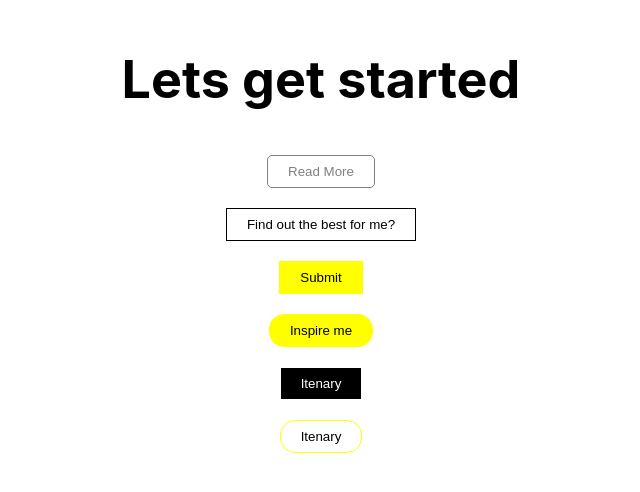
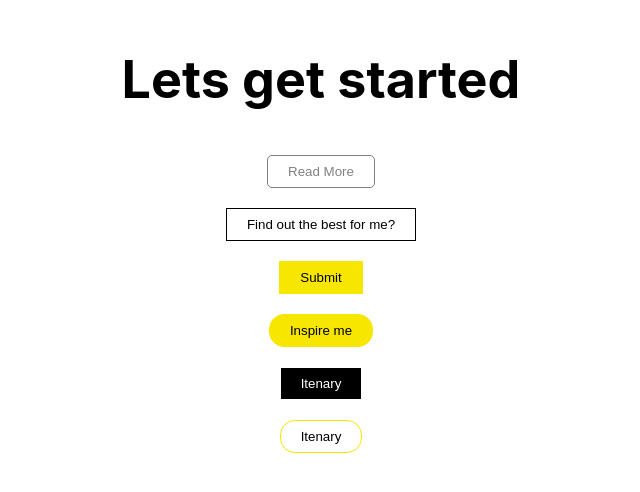
Before and after one commit to Anshu-rai89/ttw, a React (Create React App) app: page / in a window 1280 px wide. Shown: the part 162-654 px from the top of the page, without its empty margins (319-959 px from the left). Built offline with nearby package versions, Linux system fonts and the light colour scheme.

Commit message:
color code upaded

```diff
--- a/src/App.js
+++ b/src/App.js
@@ -134,10 +134,10 @@ function App() {
 
         <Buttonttw bclr='white' bordercolor='grey' clr='grey' bradius='5px' >Read More </Buttonttw>
         <Buttonttw bclr='white' clr='black' bordercolor='black'>Find out the best for me?</Buttonttw>
-        <Buttonttw bclr='yellow' clr='black' bordercolor='yellow'   >Submit</Buttonttw>
-        <Buttonttw bclr='yellow' clr='black' bordercolor='yellow' bradius='15px'  >Inspire me</Buttonttw>
+        <Buttonttw bclr='#F7E700' clr='black' bordercolor='#F7E700'   >Submit</Buttonttw>
+        <Buttonttw bclr='#F7E700' clr='black' bordercolor='#F7E700' bradius='15px'  >Inspire me</Buttonttw>
         <Buttonttw bclr='black' clr='white' bordercolor='white'   >Itenary</Buttonttw>
-        <Buttonttw bclr='white' clr='black' bordercolor='yellow' bradius='15px'   >Itenary</Buttonttw>
+        <Buttonttw bclr='white' clr='black' bordercolor='#F7E700' bradius='15px'   >Itenary</Buttonttw>
         {/* <Styledbutton
         alt={gettoggle.togglestate}
          onClick={togglename} >Set Name
```
